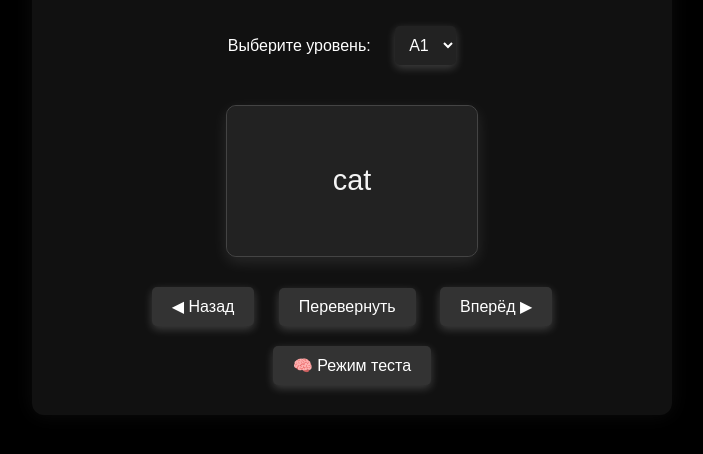
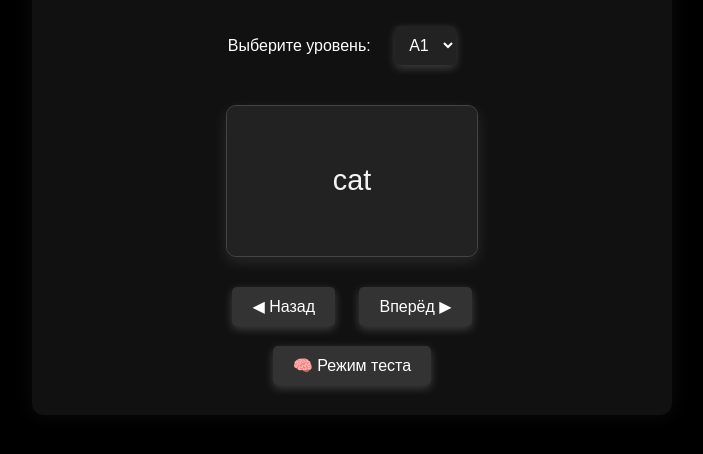
Before and after one commit to BIKO222/English-card, a plain HTML site: page index.html in a window 1280 px wide. Shown: the part 126-580 px from the top of the page, without its empty margins (288-991 px from the left). Drawn offline with Linux system fonts and the light colour scheme.

Commit message:
Update index.html

```diff
--- a/index.html
+++ b/index.html
@@ -30,7 +30,6 @@
 
   <div class="controls">
     <button onclick="prevCard()">◀ Назад</button>
-    <button onclick="flipCard()">Перевернуть</button>
     <button onclick="nextCard()">Вперёд ▶</button>
   </div>
 
```
